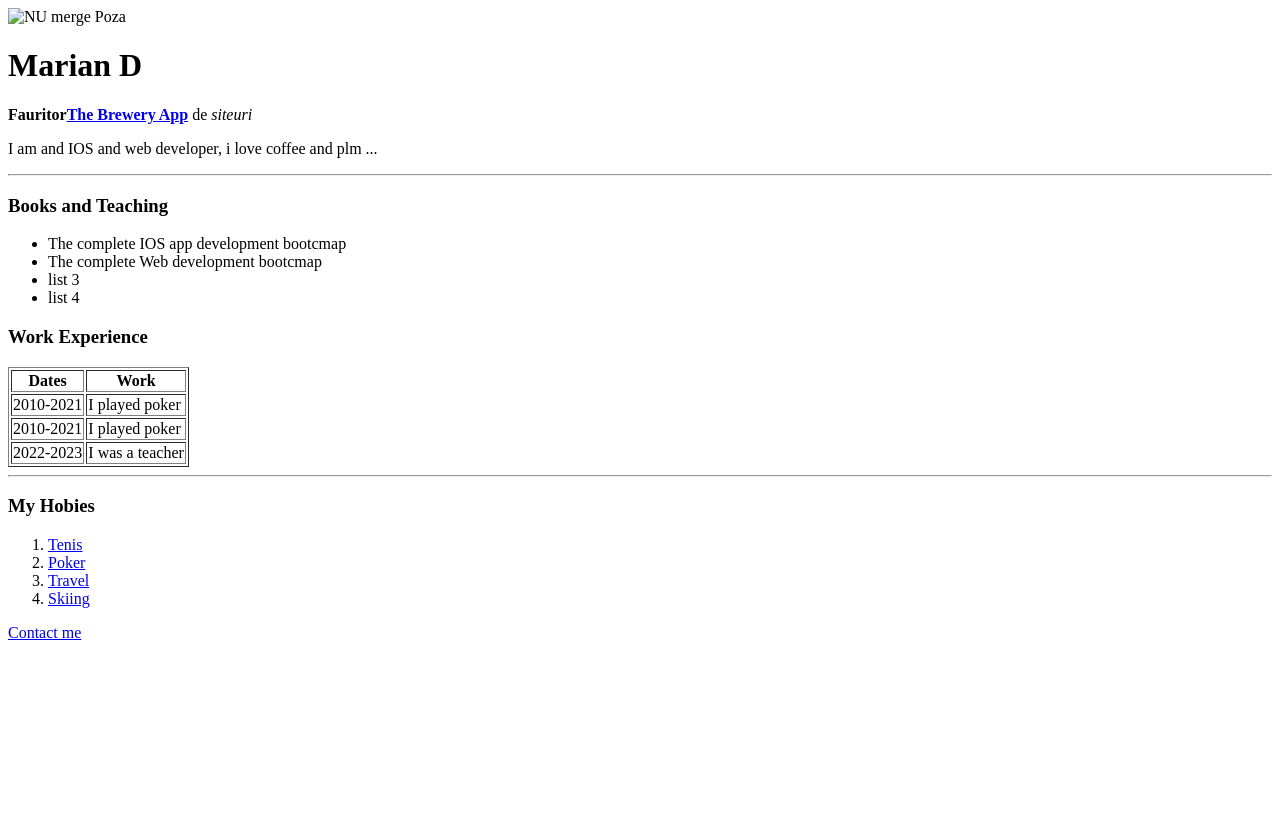
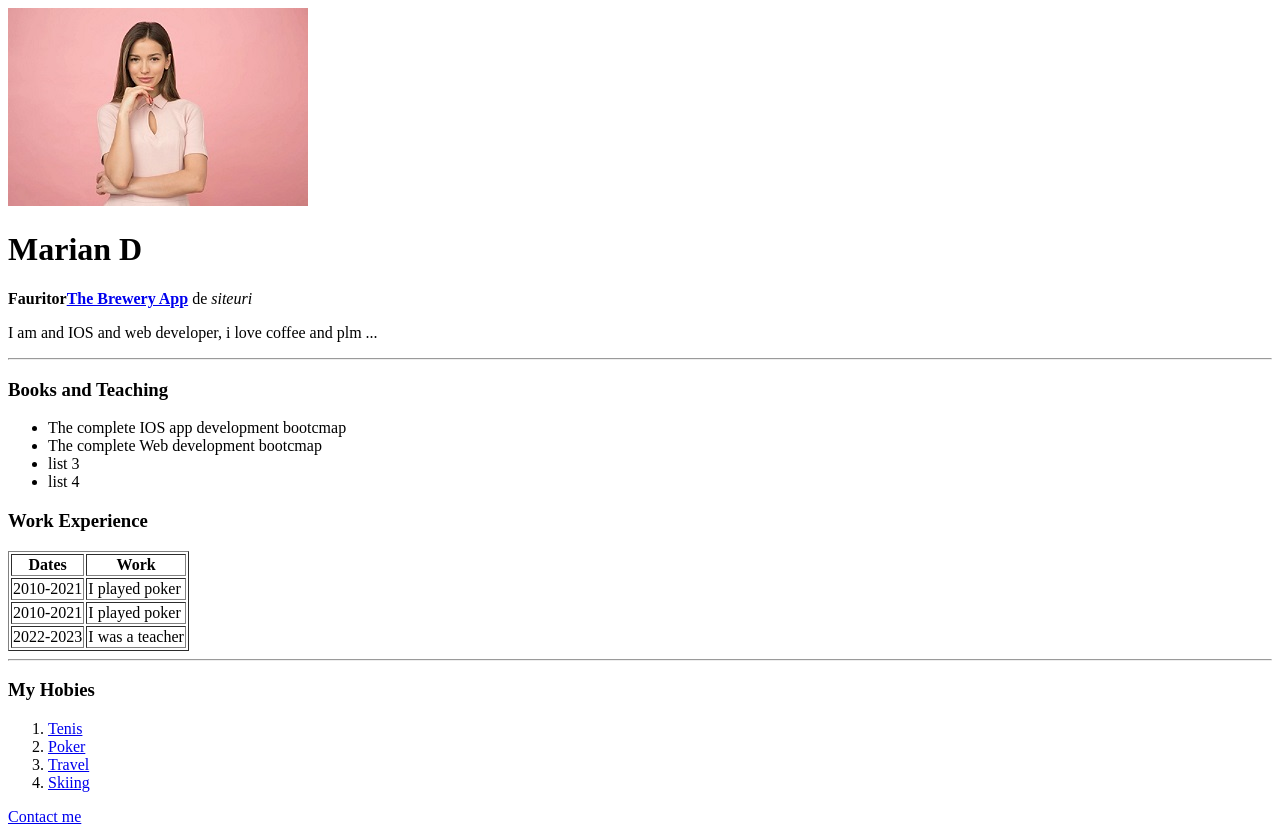
Before and after one commit to pokermarian/cv, a plain HTML site: page index.html in a window 1280 px wide. Before the commit the page ends 800 px from the top, so only its background shows below. Drawn offline with Linux system fonts and the light colour scheme.

Commit message:
Update index.html

```diff
--- a/index.html
+++ b/index.html
@@ -5,7 +5,7 @@
         <title>💚 Marian Website</title>
     </head>
     <body>
-        <img src="images/poza.jpg" alt="NU merge Poza">
+        <img src="poza.jpg" alt="NU merge Poza">
         <h1>Marian D</h1>
         <p><strong>Fauritor<a href="https://appbrewery.com/">The Brewery App</a></strong> de <em>siteuri</em></p>
         <!--strong il face bold si em il face italic-->
```
